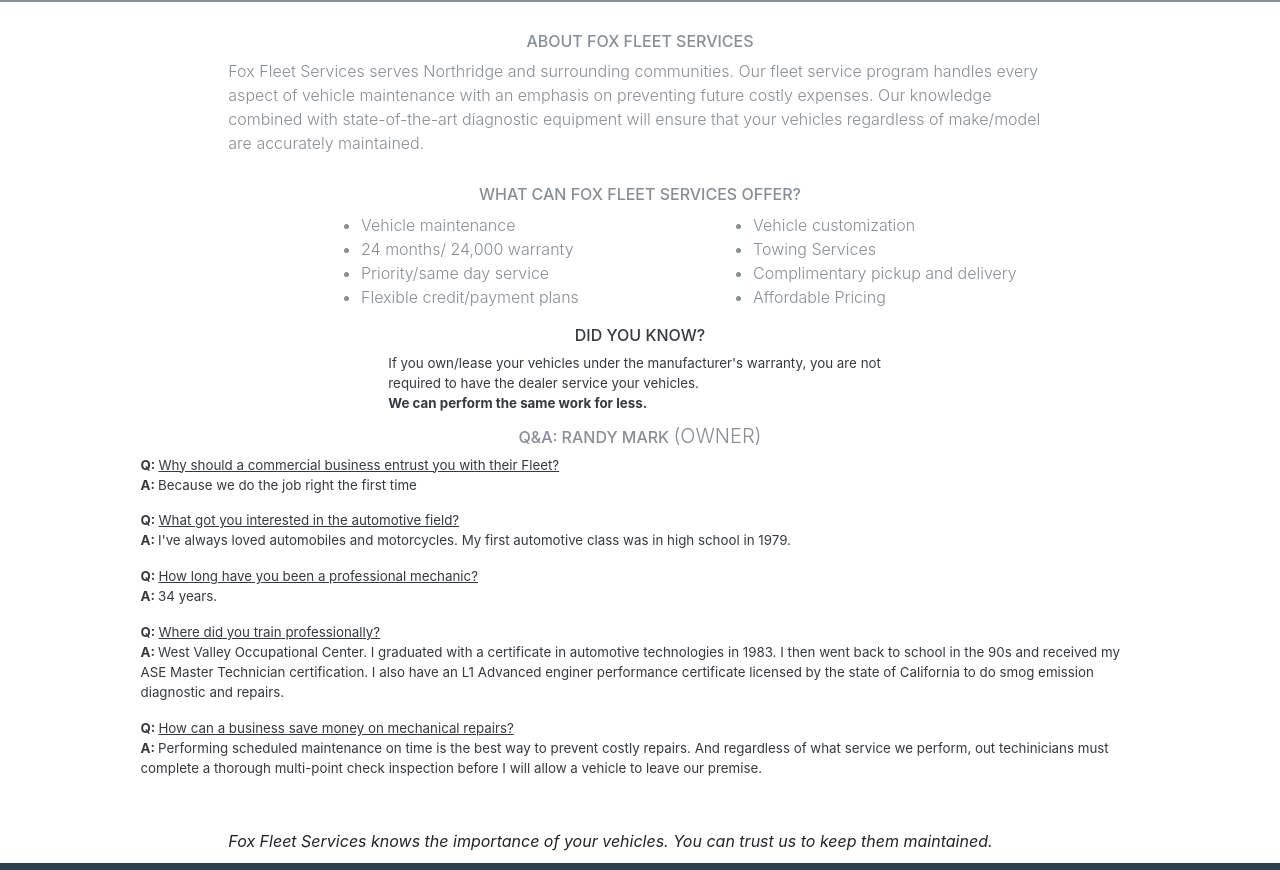
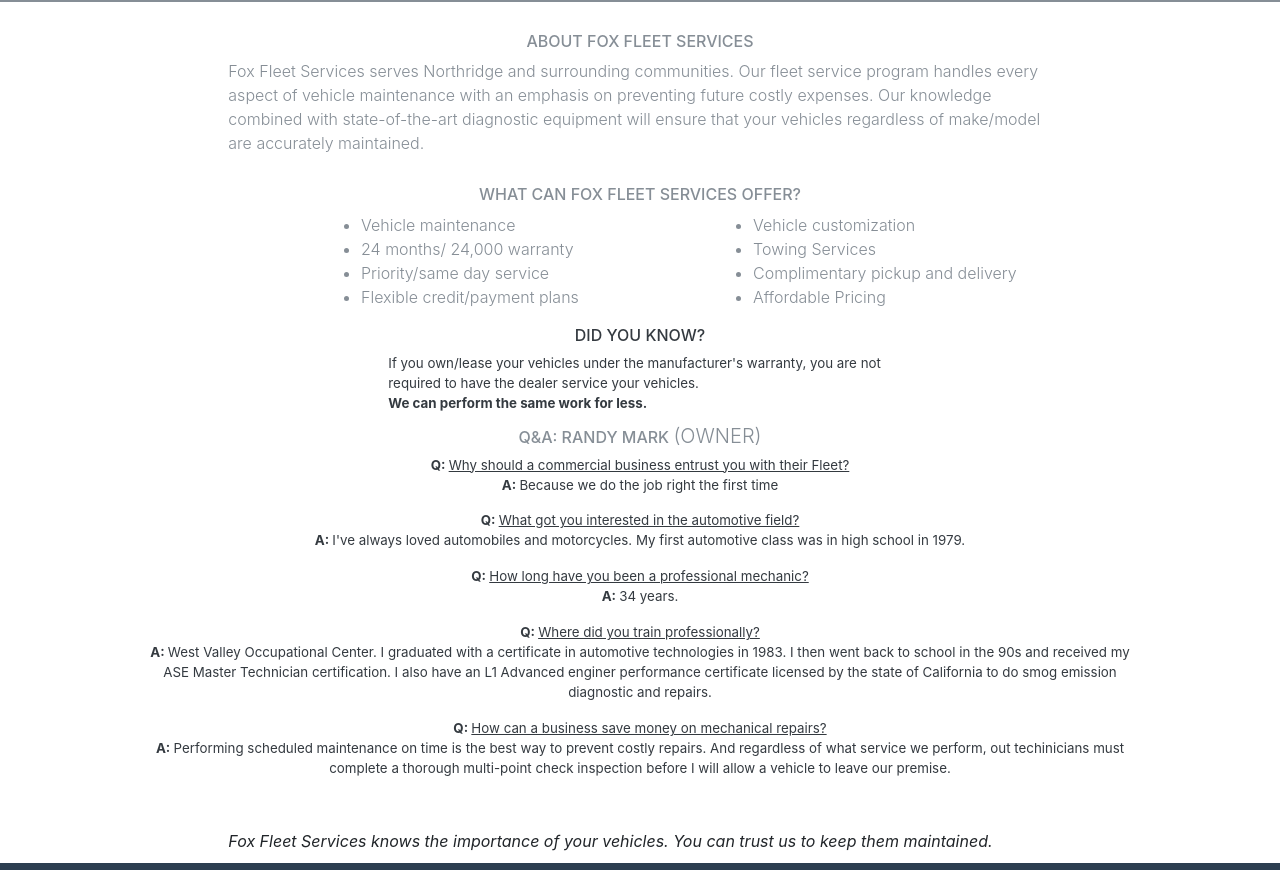
Before and after one commit to railford/railford.github.io, a website with bundled scripts: page index.html in a window 1280 px wide. Shown: the part 111-981 px from the top of the page. Built offline with nearby package versions, Linux system fonts and the light colour scheme.

Commit message:
q&a align changes

```diff
--- a/index.html
+++ b/index.html
@@ -189,35 +189,35 @@
           <span class="lead">(Owner)</span>
         </h6>
         <div class="bg-white text-dark" style="padding-left: 5%; padding-right: 5%; padding-top: 0px">
-        <p style="font-size: 10pt">
+        <p style="text-align: center; font-size: 10pt">
           <b>Q: </b>
           <u>Why should a commercial business entrust you with their Fleet?</u>
           <br>
           <b>A: </b>
           Because we do the job right the first time
         </p>
-        <p style="font-size: 10pt">
+        <p style="text-align: center; font-size: 10pt">
           <b>Q: </b>
           <u>What got you interested in the automotive field?</u>
           <br>
           <b>A: </b>
           I've always loved automobiles and motorcycles. My first automotive class was in high school in 1979.
         </p>
-        <p style="font-size: 10pt">
+        <p style="text-align: center; font-size: 10pt">
           <b>Q: </b>
           <u>How long have you been a professional mechanic?</u>
           <br>
           <b>A: </b>
           34 years.
         </p>
-        <p style="font-size: 10pt">
+        <p style="text-align: center; font-size: 10pt">
           <b>Q: </b>
           <u>Where did you train professionally?</u>
           <br>
           <b>A: </b>
           West Valley Occupational Center. I graduated with a certificate in automotive technologies in 1983. I then went back to school in the 90s and received my ASE Master Technician certification. I also have an L1 Advanced enginer performance certificate licensed by the state of California to do smog emission diagnostic and repairs.
         </p>
-        <p style="font-size: 10pt">
+        <p style="text-align: center; font-size: 10pt">
           <b>Q: </b>
           <u>How can a business save money on mechanical repairs?</u>
           <br>
```
